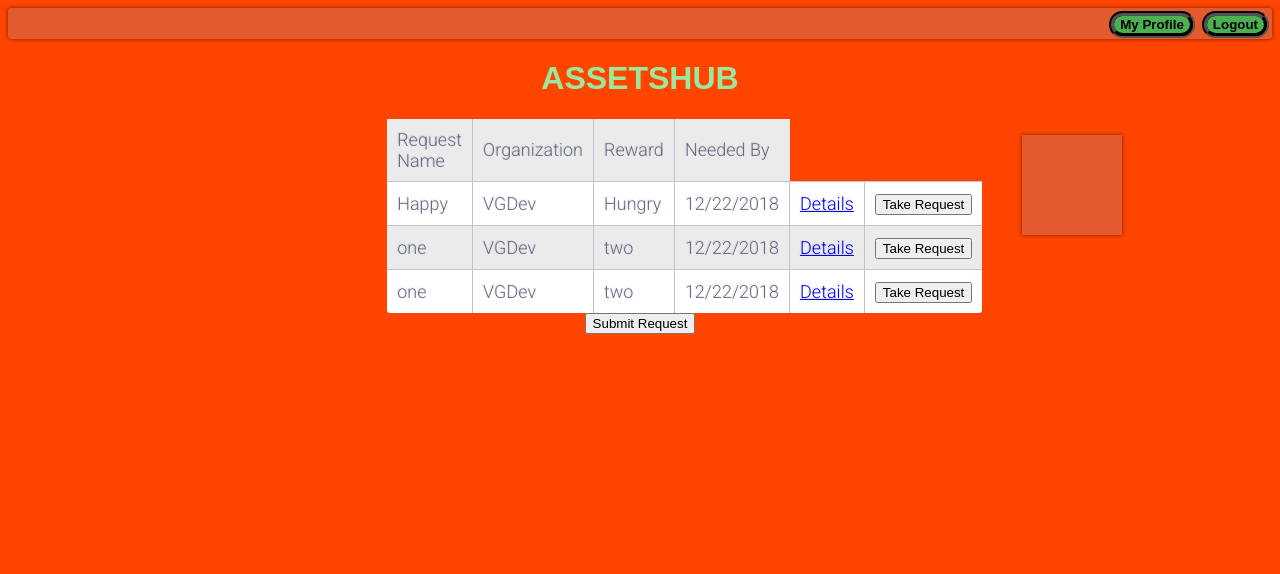
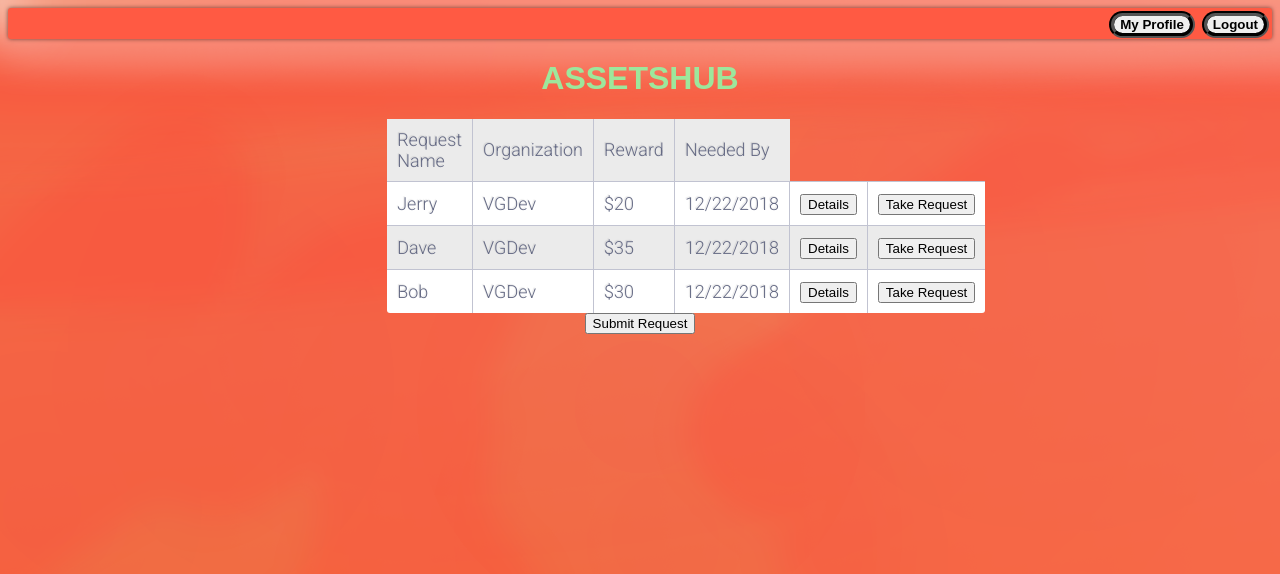
Before and after one commit to sean-fisher/HackGT2017, a PHP site: page /Pages/MainPageLogged.php in a window 1280 px wide. Shown: the top 574 px of the page. Run offline with PHP 8.4, Linux system fonts and the light colour scheme; some libraries are stand-ins or nearby versions.

Commit message:
css changes

```diff
--- a/Pages/MainPageLogged.php
+++ b/Pages/MainPageLogged.php
@@ -13,6 +13,7 @@
 
         body {
             background-color: orangered;
+            background-image: url("../background.png");
             font-family: "Roboto", helvetica, arial, sans-serif;
             font-size: 16px;
             font-weight: 400;
@@ -123,7 +124,6 @@
         }
         input[class="profButton"],input[class="logoutButton"] {
             margin-right: 3px;
-            background-color: #4CAF50;
             border-style: groove;
             border-width: thick;
             border-radius: 20px;
@@ -131,7 +131,7 @@
             cursor: pointer;
         }
         .rectangle {
-           background: #e5592e;
+           background: #FF5A43;
            height: 31px;
            position: relative;
            -moz-box-shadow: 0px 0px 4px rgba(0,0,0,0.55);
@@ -145,15 +145,20 @@
 
 
         .rectangle2 {
-           background: #e5592e;
+           background: #FF5A43;
            position: relative;
            -moz-box-shadow: 0px 0px 4px rgba(0,0,0,0.55);
            box-shadow: 0px 0px 4px rgba(0,0,0,0.55);
            z-index: 500; /* the stack order: foreground */
            width: 100px;
            height: 100px;
+           top: 50px;
            margin-right: 150px;
            float: right;
+
+        }
+        .detbox {
+            text-align: center;
         }
     </style>
 
@@ -183,19 +188,17 @@
                 <td>Needed By</td>
                 </td>
             </tr>
-            <p class="rectangle2">
-    </p>
         </table>
 
     </div>
 
-    <div id="requestDetails">
+    <div class="detbox" id="detailsbox">
         <!-- Content Goes here -->
     </div>
     <div style="text-align:center;">
         <input type="button" value="Submit Request"
     onclick="request_form()"/>
-    </div>
+    </div >
 
     <div>
     </div>
@@ -221,8 +224,11 @@
             cell4.innerHTML = format_date(requests[i][3]);
 
             var details = requests[i][4];
-            var detailLink = document.createElement("a");
-            detailLink.setAttribute("href", details)
+            var detailLink = document.createElement("input");
+            detailLink.type = "Button";
+            detailLink.name = details;
+            detailLink.value = "Details";
+            detailLink.setAttribute("onclick", "show_details(this.name)");
             var linkText = document.createTextNode("Details");
             detailLink.appendChild(linkText);
             // Add the link to the previously created TableCell.
@@ -234,14 +240,12 @@
             cell6.appendChild(submitButton);
         }
         });
-        function show(message) {
+        function show_details(message) {
+            console.log(message);
             //Function content goes here
-            document.getElementById("requestDetails").innerHTML = message;
-
-            if (document.getElementById('requestDetails').style.display == 'none') {
-                document.getElementById('requestDetails').style.display = 'block';
-            } else {
-                document.getElementById('requestDetails').style.display = 'none';
+            document.getElementById("detailsbox").innerHTML=message;
+            if (document.getElementById('detailsbox').style.display == 'none') {
+                document.getElementById('detailsbox').style.display = 'block';
             }
         }
 
--- a/Pages/requests.txt
+++ b/Pages/requests.txt
@@ -1 +1 @@
-Happy:Hungry:Hippos:one:two:three:one:two:three:
+Jerry:$20:Sunset painting:Dave:$35:Gems spritesheet:Bob:$30:Bear model:
```
Also changed, not shown: Pages/currentUser.php (added), background.png (added).
